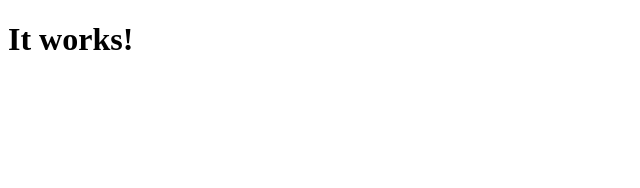
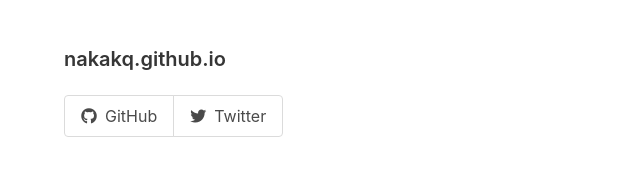
Before and after one commit to nakakq/nakakq.github.io, a plain HTML site: page index.html in a window 1280 px wide. Shown: the whole page, without its empty margins (0-640 px from the left). Drawn offline with Linux system fonts and the light colour scheme.

Commit message:
Add link to GitHub and Twitter

```diff
--- a/index.html
+++ b/index.html
@@ -1,10 +1,55 @@
 <!DOCTYPE html>
 <html>
+
 <head>
     <meta charset="utf-8">
+    <meta name="viewport" content="width=device-width, initial-scale=1">
+    <link rel="stylesheet" href="css/bulma.min.css">
+    <link rel="stylesheet" href="https://cdnjs.cloudflare.com/ajax/libs/font-awesome/5.14.0/css/all.min.css"
+        integrity="sha512-1PKOgIY59xJ8Co8+NE6FZ+LOAZKjy+KY8iq0G4B3CyeY6wYHN3yt9PW0XpSriVlkMXe40PTKnXrLnZ9+fkDaog=="
+        crossorigin="anonymous" />
     <title>nakak</title>
 </head>
+
 <body>
-        <h1>It works!</h1>
+
+    <section class="section">
+        <div class="container">
+
+            <h1 class="title is-5">
+                nakakq.github.io
+            </h1>
+
+            <div class="tabs is-toggle">
+                <ul>
+                    <li>
+                        <a href="https://github.com/nakakq">
+                            <span class="icon is-small"><i class="fab fa-github"></i></span>
+                            <span>GitHub</span>
+                        </a>
+                    </li>
+                    <li>
+                        <a href="https://twitter.com/nakakqv">
+                            <span class="icon is-small"><i class="fab fa-twitter"></i></span>
+                            <span>Twitter</span>
+                        </a>
+                    </li>
+                </ul>
+            </div>
+
+        </div>
+    </section>
+
+    <section class="section">
+        <div class="container">
+
+            <div class="content">
+
+            </div><!-- /content -->
+
+        </div><!-- /container -->
+    </section>
+
 </body>
+
 </html>
```
Also changed, not shown: 1 other file. Lines whose indentation alone changed are shown as unchanged.
